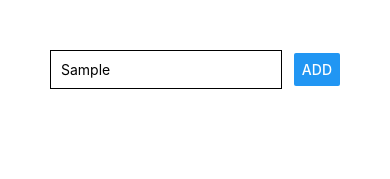
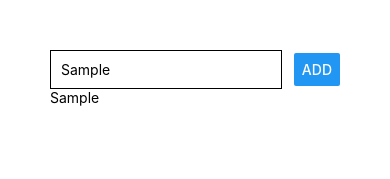
Before and after one commit to MatLJac/react_native_pratical_guide_2020, a React Native app: screen / in a window 390 px wide. Both pictures are taken after typing "Sample" into the empty fields and a click on the button "ADD". Shown: the top 179 px of the page. Built offline with nearby package versions, Linux system fonts and the light colour scheme.

Commit message:
[Lesson 26] Outputting a list o items

```diff
--- a/App.js
+++ b/App.js
@@ -25,7 +25,7 @@ export default function App() {
         <Button title="ADD" onPress={ addGoalHandler } />
       </View>
       <View>
-
+        { courseGoals.map((goal) => <Text key={ goal }>{ goal }</Text> ) }
       </View>
     </View>
   );
```
